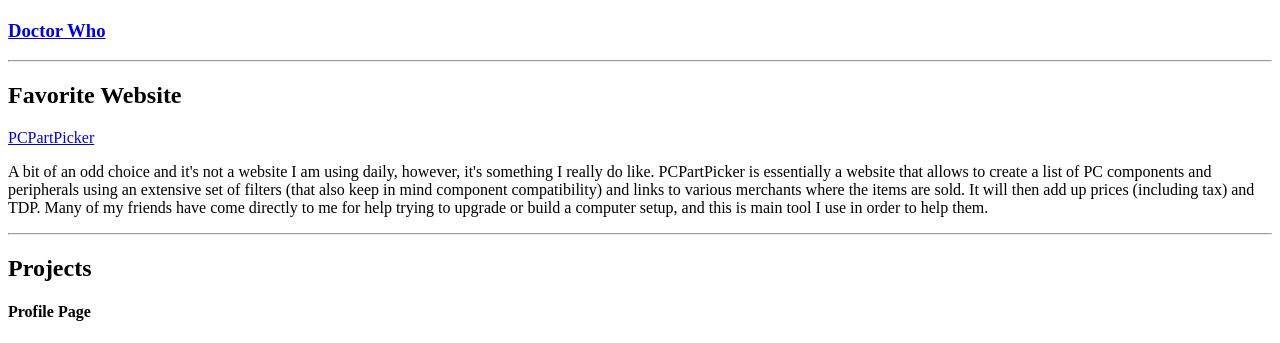
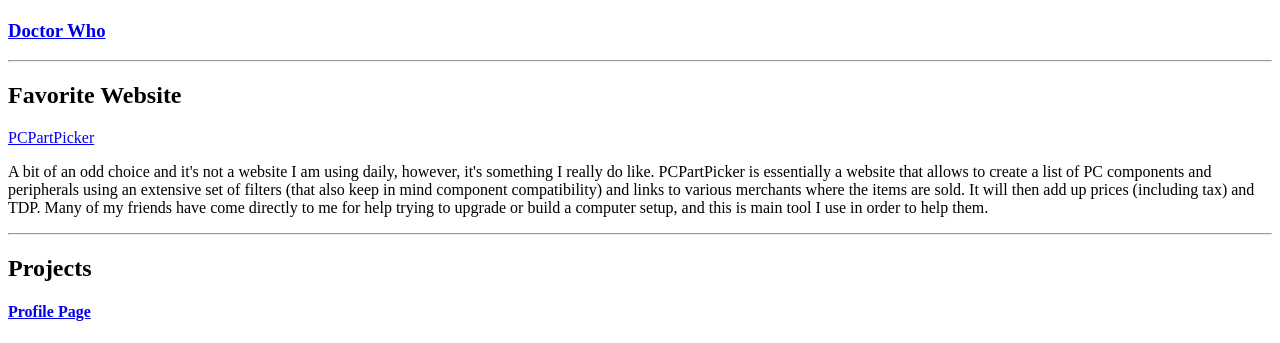
Before and after one commit to adonitakos/CUS-1172---Module-1, a plain HTML site: page index.html in a window 1280 px wide. Shown: the part 1862-2205 px from the top of the page. Drawn offline with Linux system fonts and the light colour scheme.

Commit message:
Added URL to GitHub repository of site in the Project section.

```diff
--- a/index.html
+++ b/index.html
@@ -127,7 +127,7 @@
     <section id="Projects">
         <h2>Projects</h2>
         <div class = "CUS_Projects">
-            <h4>Profile Page</h4>
+            <h4><a href = "https://github.com/adonitakos/CUS-1172-Module-1">Profile Page</a></h4>
         </div>
     </section>
 
```
